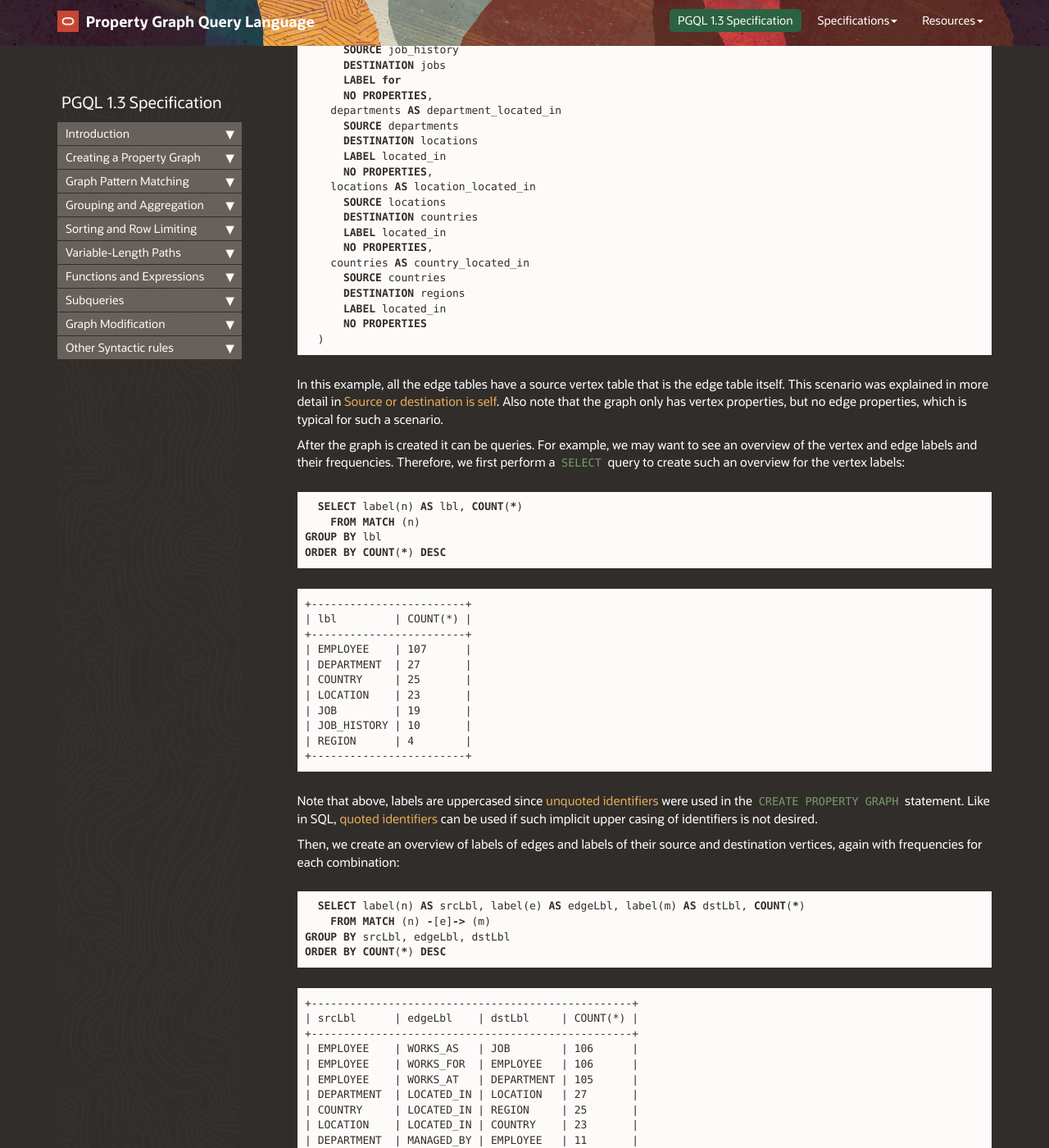
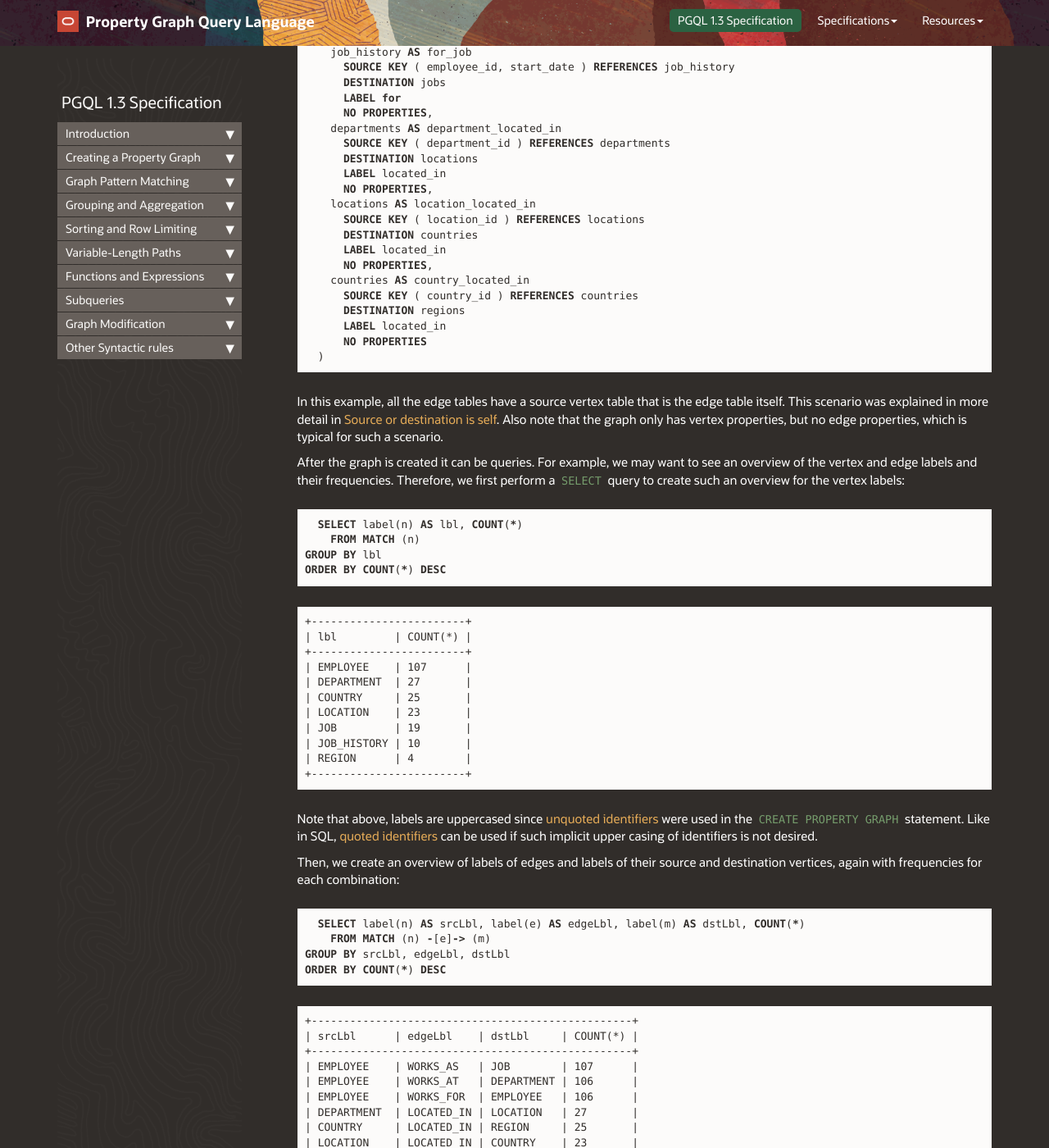
Before and after one commit to oracle/pgql-lang, a Jekyll site: the page built from pages/pgql-1.3-spec.md, in a window 1280 px wide and 1400 px high, scrolled down 18098 px. Shown: the whole window at 82% size. Built offline with Jekyll 4.4.1, drawn with Linux system fonts in a browser that asks for light colours; nearby versions of some CDN libraries; comment, search, counter and statistics services are not loaded; some of the changed text lies outside the part shown.

Commit message:
fix issues with missing source keys

````diff
--- a/pages/pgql-1.3-spec.md
+++ b/pages/pgql-1.3-spec.md
@@ -671,15 +671,15 @@
   )
   EDGE TABLES (
     employees AS works_for
-      SOURCE employees
-      DESTINATION KEY ( manager_id ) REFERENCES employees
+      SOURCE KEY ( employee_id ) REFERENCES employees
+      DESTINATION employees
       NO PROPERTIES
   )
 ```
 
 As you can see, both the `employee` vertices and the `works_for` edges are created from the `employees` table.
-If the source (or destination) is the edge table itself, then the primary key is used instead of a foreign key.
-Therefore, `SOURCE employees` is sufficient and is short for `SOURCE KEY ( employee_id ) REFERENCES employees`.
+In case of the source vertex of the edge there is no foreign key that we can default to so we specify the key `KEY ( employee_id )`.
+However, in case of the destination vertex of the edge we can default to the foreign key that has `Employee` as referencing and referenced table.
 
 Note that although the edges are embedded in the vertex tables, by default it is still the case that a property is created for each column.
 This means that by default, the vertices and edges that are created from the same table will have the same properties.
@@ -712,48 +712,48 @@
   )
   EDGE TABLES (
     employees AS works_for
-      SOURCE employees
-      DESTINATION KEY ( manager_id ) REFERENCES employees
+    SOURCE KEY ( employee_id ) REFERENCES employees
+    DESTINATION employees
       NO PROPERTIES,
     employees AS works_at
-      SOURCE employees
+      SOURCE KEY ( employee_id ) REFERENCES employees
       DESTINATION departments
       NO PROPERTIES,
     employees AS works_as
-      SOURCE employees
+      SOURCE KEY ( employee_id ) REFERENCES employees
       DESTINATION jobs
       NO PROPERTIES,
     departments AS managed_by
-      SOURCE departments
+      SOURCE KEY ( department_id ) REFERENCES departments
       DESTINATION employees
       NO PROPERTIES,
     job_history AS for_employee
-      SOURCE job_history
+      SOURCE KEY ( employee_id, start_date ) REFERENCES job_history
       DESTINATION employees
       LABEL for
       NO PROPERTIES,
     job_history AS for_department
-      SOURCE job_history
+      SOURCE KEY ( employee_id, start_date ) REFERENCES job_history
       DESTINATION departments
       LABEL for
       NO PROPERTIES,
     job_history AS for_job
-      SOURCE job_history
+      SOURCE KEY ( employee_id, start_date ) REFERENCES job_history
       DESTINATION jobs
       LABEL for
       NO PROPERTIES,
     departments AS department_located_in
-      SOURCE departments
+      SOURCE KEY ( department_id ) REFERENCES departments
       DESTINATION locations
       LABEL located_in
       NO PROPERTIES,
     locations AS location_located_in
-      SOURCE locations
+      SOURCE KEY ( location_id ) REFERENCES locations
       DESTINATION countries
       LABEL located_in
       NO PROPERTIES,
     countries AS country_located_in
-      SOURCE countries
+      SOURCE KEY ( country_id ) REFERENCES countries
       DESTINATION regions
       LABEL located_in
       NO PROPERTIES
@@ -805,9 +805,9 @@
 +--------------------------------------------------+
 | srcLbl      | edgeLbl    | dstLbl     | COUNT(*) |
 +--------------------------------------------------+
-| EMPLOYEE    | WORKS_AS   | JOB        | 106      |
+| EMPLOYEE    | WORKS_AS   | JOB        | 107      |
+| EMPLOYEE    | WORKS_AT   | DEPARTMENT | 106      |
 | EMPLOYEE    | WORKS_FOR  | EMPLOYEE   | 106      |
-| EMPLOYEE    | WORKS_AT   | DEPARTMENT | 105      |
 | DEPARTMENT  | LOCATED_IN | LOCATION   | 27       |
 | COUNTRY     | LOCATED_IN | REGION     | 25       |
 | LOCATION    | LOCATED_IN | COUNTRY    | 23       |
````
Also changed, not shown: other parts of pages/pgql-1.3-spec.md (+2 -2 lines).
